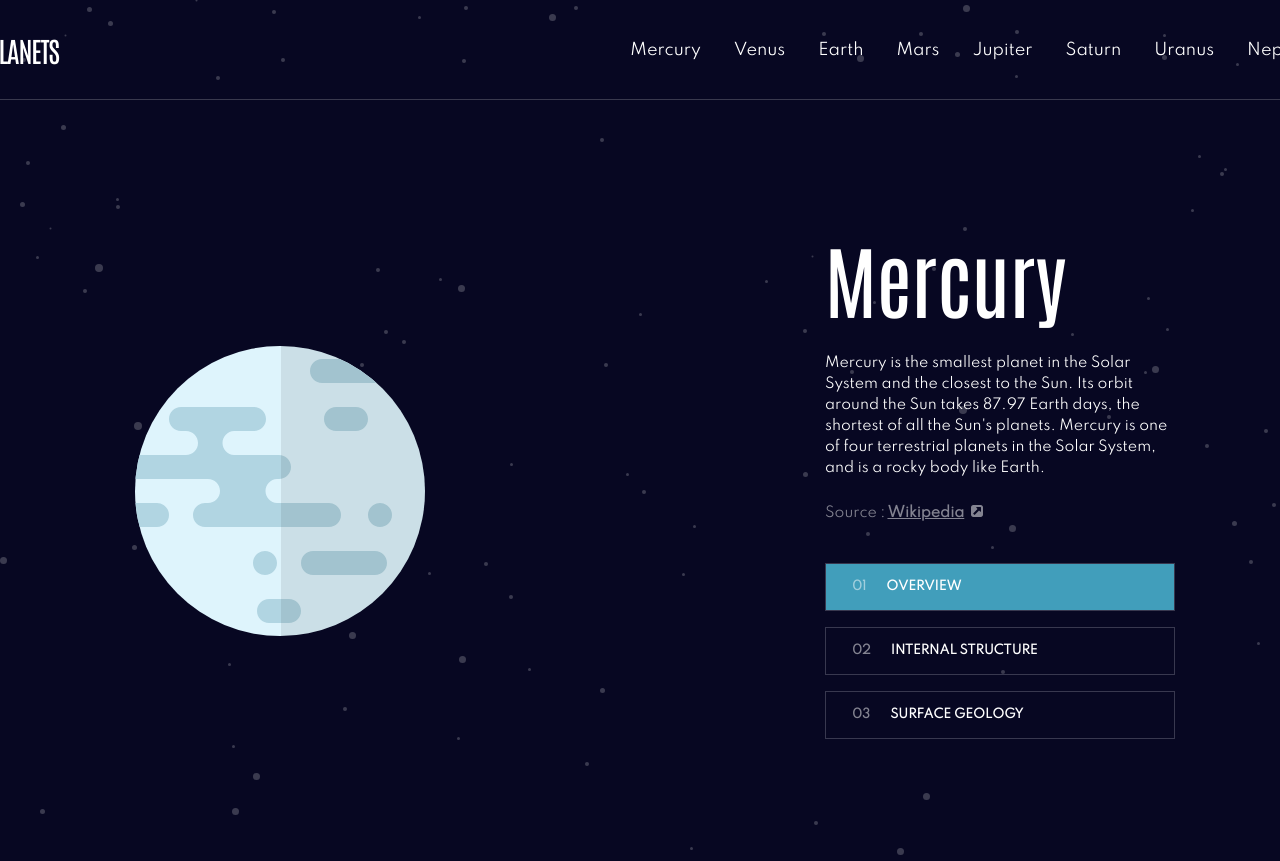
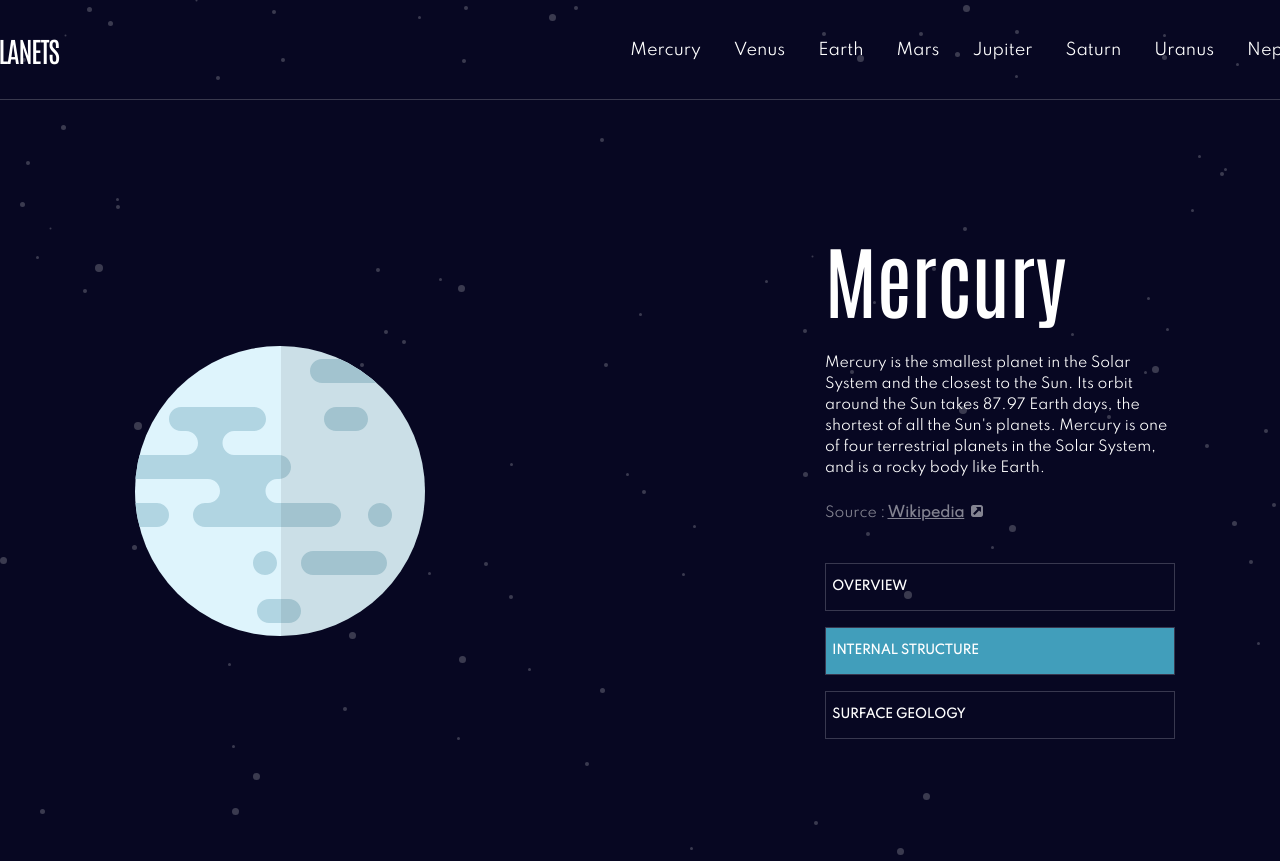
Before and after one commit to mobak88/Planets-fact-site, a React (Vite) app: page / in a window 1280 px wide. Shown: the top 861 px of the page. Built offline with nearby package versions, Linux system fonts and the light colour scheme.

Commit message:
Moving buttons from mercuro to navigation file

```diff
--- a/src/components/planetContentNavigation/PlanetContentNavigation.jsx
+++ b/src/components/planetContentNavigation/PlanetContentNavigation.jsx
@@ -1,10 +1,13 @@
-import React from 'react';
+import React, { useState } from 'react';
 import styled from 'styled-components';
+
+let before = 0;
 
 const Button = styled.button`
   text-transform: uppercase;
   color: ${({ theme }) => theme.colors.white};
-  background-color: transparent;
+  background-color: ${(props) =>
+    props.active ? ({ theme }) => theme.colors.cerulean : 'transparent'};
   border: 0.1rem solid ${({ theme }) => theme.colors.darkGrey};
   width: 35rem;
   height: 4.8rem;
@@ -12,13 +15,35 @@ const Button = styled.button`
   font-size: 1.2rem;
   text-align: left;
   cursor: pointer;
+
+  &::before {
+    color: ${({ theme }) => theme.colors.whiteTransparent};
+    ${(props) => {
+      before = props.number + 1;
+      return 'content:' + before + ';';
+    }};
+    margin: 0 2rem 0 2rem;
+  }
 `;
 
-const PlanetContentNavigation = ({ children, className, structureContent }) => {
+const PlanetContentNavigation = ({ className, structureContent, passProp }) => {
   return (
-    <Button onClick={structureContent} className={className}>
-      {children}
-    </Button>
+    <>
+      <Button
+        number={before}
+        active={false}
+        onClick={passProp}
+        className={className}
+      >
+        Overview
+      </Button>
+      <Button active={true} onClick={structureContent} className={className}>
+        Internal Structure
+      </Button>
+      <Button onClick={structureContent} className={className}>
+        Surface Geology
+      </Button>
+    </>
   );
 };
 
--- a/src/pages/Mercury.jsx
+++ b/src/pages/Mercury.jsx
@@ -15,15 +15,8 @@ const MercuryPlanet = styled(Planets)`
 `;
 
 const MercuryButtonOverview = styled(PlanetContentNavigation)`
-  background-color: ${({ theme }) => theme.colors.cerulean};
   &:hover {
     background-color: ${({ theme }) => theme.colors.darkGrey};
-  }
-
-  &::before {
-    color: ${({ theme }) => theme.colors.whiteTransparent};
-    content: '01';
-    margin: 0 2rem 0 2rem;
   }
 `;
 
@@ -51,7 +44,7 @@ const MercuryButtonGeology = styled(PlanetContentNavigation)`
   }
 `;
 
-const Mercury = () => {
+const Mercury = ({ active }) => {
   const JSONData = '../../data.json';
   const [content, setContent] = useState(null);
   const [planetUrl, setPlanetUrl] = useState(null);
@@ -75,6 +68,10 @@ const Mercury = () => {
     console.log('click');
   };
 
+  const passProp = (data) => {
+    console.log(data);
+  };
+
   return (
     <MainSection>
       <MercuryPlanet></MercuryPlanet>
@@ -87,14 +84,27 @@ const Mercury = () => {
         />
       </PlanetContentContainer>
       <ContentNavigationContainer>
-        <MercuryButtonOverview>Overview</MercuryButtonOverview>
-        <MercuryButtonInternal structureContent={structureContentHandler}>
-          Internal Structure
-        </MercuryButtonInternal>
-        <MercuryButtonGeology>Surface Geology</MercuryButtonGeology>
+        <MercuryButtonOverview
+          structureContent={structureContentHandler}
+          passProp={passProp}
+        >
+          Overview
+        </MercuryButtonOverview>
       </ContentNavigationContainer>
     </MainSection>
   );
 };
 
 export default Mercury;
+
+/* const dataApi = await fetch('https://jsonplaceholder.typicode.com/users')
+  .then((response) => response.json())
+  .then((data) => {
+    setState({
+      items: data,
+    });
+    return data;
+  })
+  .catch((error) => console.log(error));
+
+  console.log(dataApi); */
```
